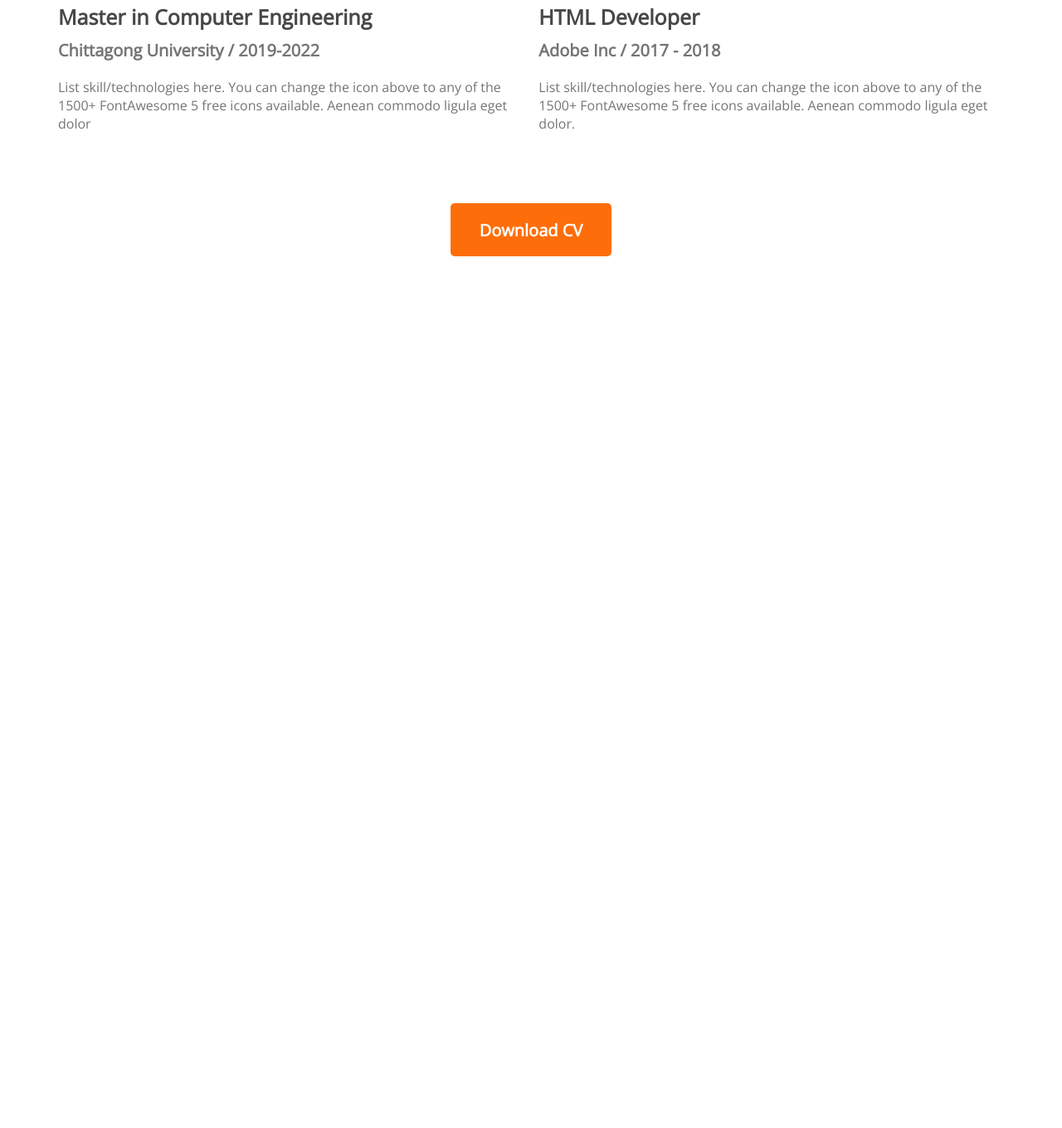
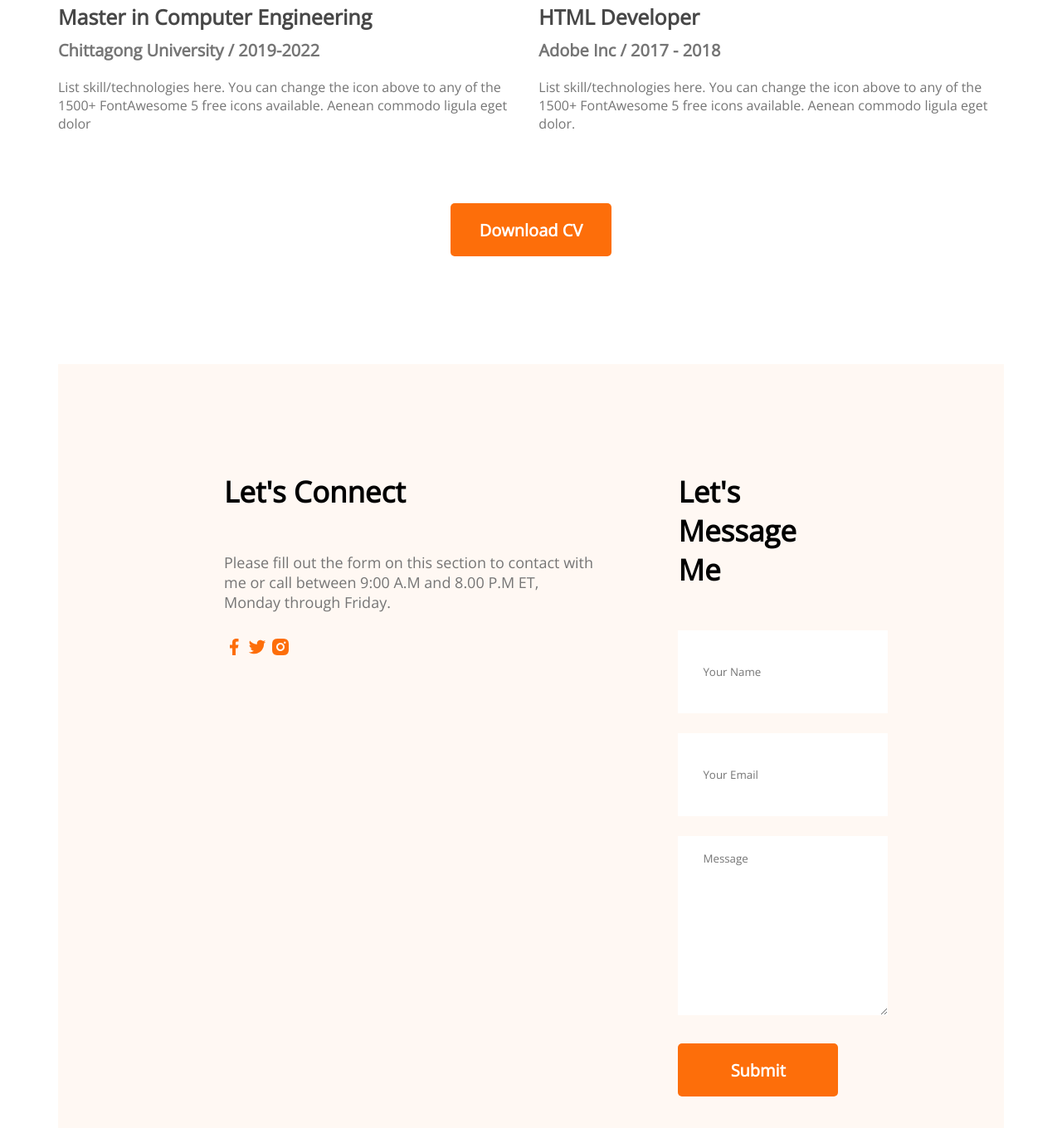
Before and after one commit to Rubel6623/portfolio-demo, a plain HTML site: page index.html in a window 1280 px wide. Shown: the part 2704-4064 px from the top of the page at 83% size. Before the commit the page ends 3013 px from the top, so only its background shows below. Drawn offline with nearby package versions, Linux system fonts and the light colour scheme.

```diff
--- a/index.html
+++ b/index.html
@@ -140,6 +140,31 @@
                 <button class="btn-primary">Download CV</button>
             </div>
         </section>
+        <!-- contact section -->
+        <section class="contact">
+            <div>
+                <h3 class="section-title">Let's Connect</h3>
+                <p class="section-des">Please fill out the form on this section to contact with me or call between 9:00 A.M and 8.00 P.M ET, Monday through Friday.</p>
+                <a href="">
+                    <img src="images/icons/facebook.png" alt="">
+                </a>
+                <a href="">
+                    <img src="images/icons/twitter.png" alt="">
+                </a>
+                <a href="">
+                    <img src="images/icons/insta.png" alt="">
+                </a>
+            </div>
+            <div>
+                <h3 class="section-title">Let's Message Me</h3>
+                <form action="">
+                    <input type="text" name="" id="" placeholder="Your Name"><br>
+                    <input type="email" name="" id="" placeholder="Your Email"><br>
+                    <textarea name="" id="" cols="30" rows="10" placeholder="Message"></textarea>
+                    <input class="btn-primary" type="submit" value="Submit">
+                </form>
+            </div>
+        </section>
     </main>
     <footer>
 
--- a/style/portfolio.css
+++ b/style/portfolio.css
@@ -156,5 +156,27 @@ section{
 }
 .resume-button{
     margin-top: 50px;
+    margin-bottom: 30px;
     text-align: center;
 }
+.contact .section-title{
+    text-align: left;
+}
+.contact{
+    display: flex;
+    gap: 100px;
+    background-color: #FFF8F3;
+    padding: 130px 200px;
+}
+.contact input, textarea{
+    margin-bottom: 24px;
+    border: 0;
+    width: 100%;
+    padding: 18px 30px;
+}
+input{
+    height: 64px;
+}
+.contact a{
+    text-decoration: none;
+}
```
